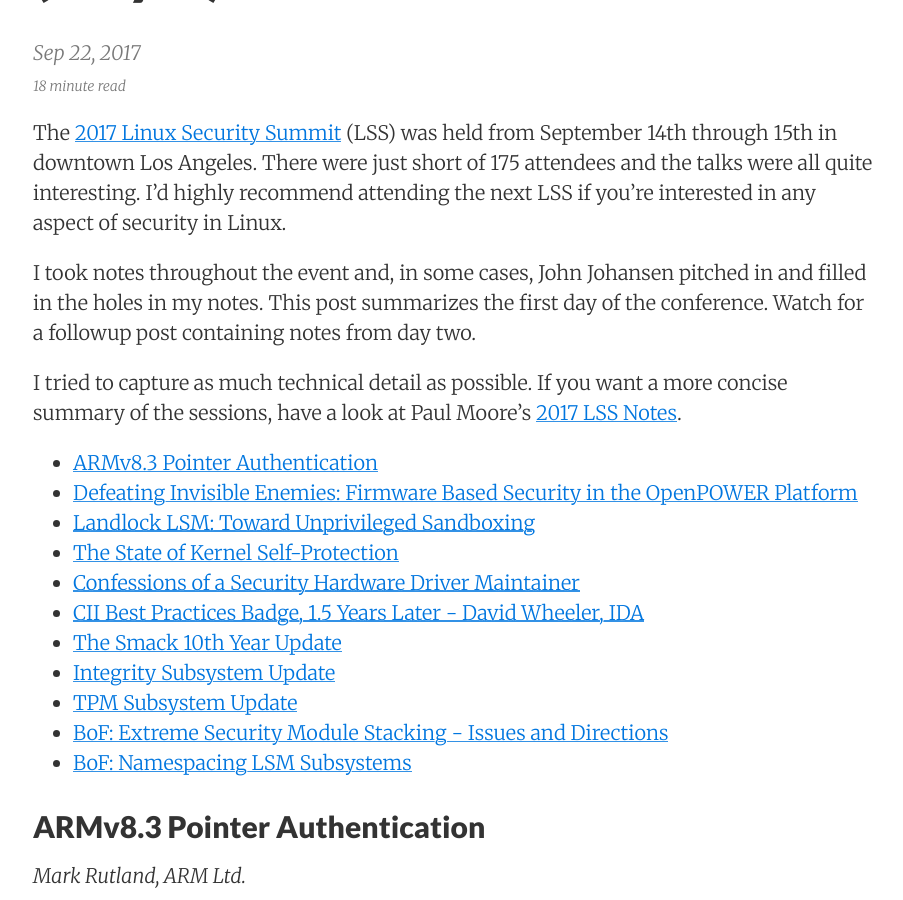
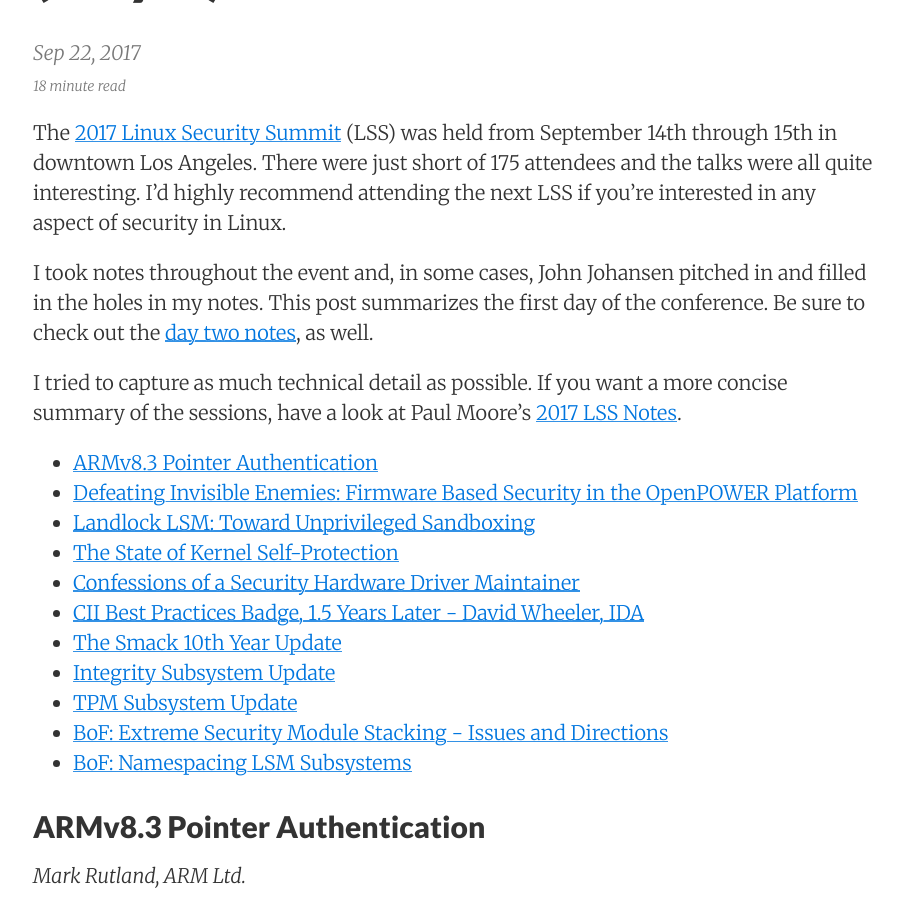
Before and after one commit to tyhicks/tyhicks.github.io, a Jekyll site: the page built from _posts/2017-09-22-2017-Linux-Security-Summit-Day-1.md, in a window 1280 px wide and 900 px high, scrolled down 359 px. Shown: the whole window, without its empty margins (187-1090 px from the left). Built offline with Jekyll 4.4.1, drawn with Linux system fonts in a browser that asks for light colours; nearby versions of some CDN libraries; comment, search, counter and statistics services are not loaded.

Commit message:
post: Update cross links between 2017 LSS day 1 and day 2 posts
Signed-off-by: Tyler Hicks <tyhicks@tyhicks.net>

```diff
--- a/_posts/2017-09-22-2017-Linux-Security-Summit-Day-1.md
+++ b/_posts/2017-09-22-2017-Linux-Security-Summit-Day-1.md
@@ -13,7 +13,7 @@ security in Linux.
 
 I took notes throughout the event and, in some cases, John Johansen pitched in
 and filled in the holes in my notes. This post summarizes the first day of the
-conference. Watch for a followup post containing notes from day two.
+conference. Be sure to check out the [day two notes]({{ site.baseurl }}{% post_url 2017-09-22-2017-Linux-Security-Summit-Day-2 %}), as well.
 
 I tried to capture as much technical detail as possible. If you want a more
 concise summary of the sessions, have a look at Paul Moore's
```
Also changed, not shown: _posts/2017-09-22-2017-Linux-Security-Summit-Day-2.md (+1 -2 lines).
